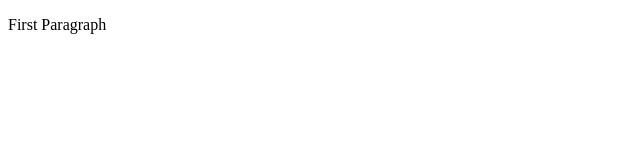
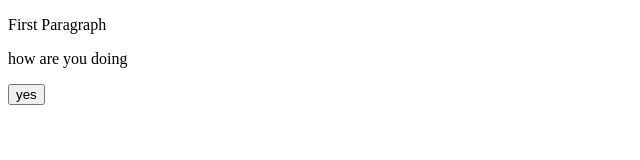
Before and after one commit to Solomon-Dzokoto/learning-git, a plain HTML site: page index.html in a window 1280 px wide. Shown: the whole page, without its empty margins (0-640 px from the left). Drawn offline with Linux system fonts and the light colour scheme.

Commit message:
Update index.html

```diff
--- a/index.html
+++ b/index.html
@@ -8,6 +8,8 @@
 <body>
 
 <p>First Paragraph</p>
+<p>how are you doing</p>
+<button>yes</button>
 
 </body>
 </html>
```
